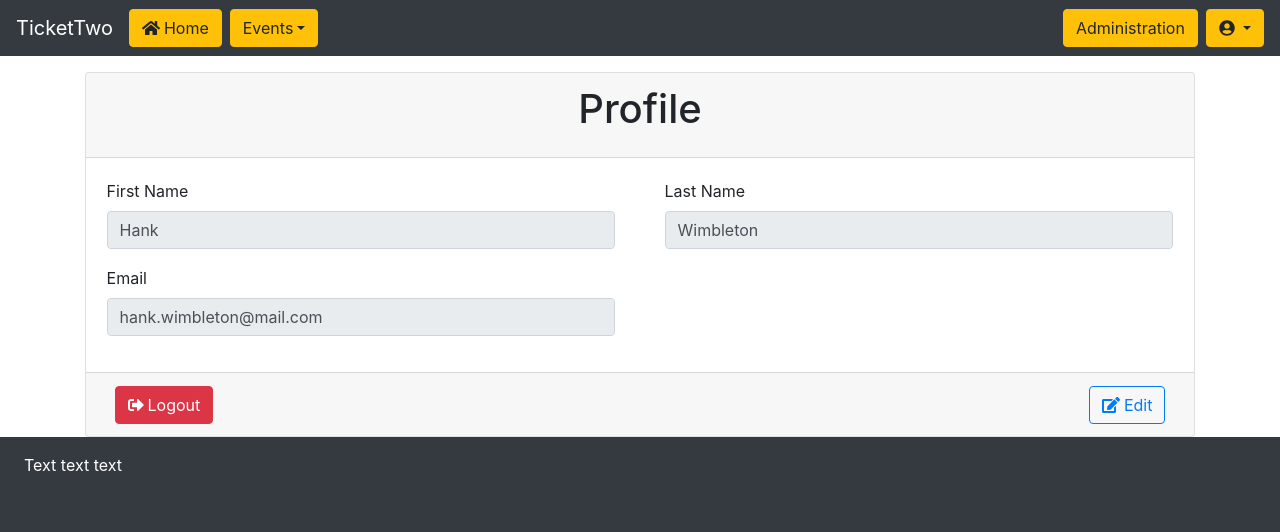
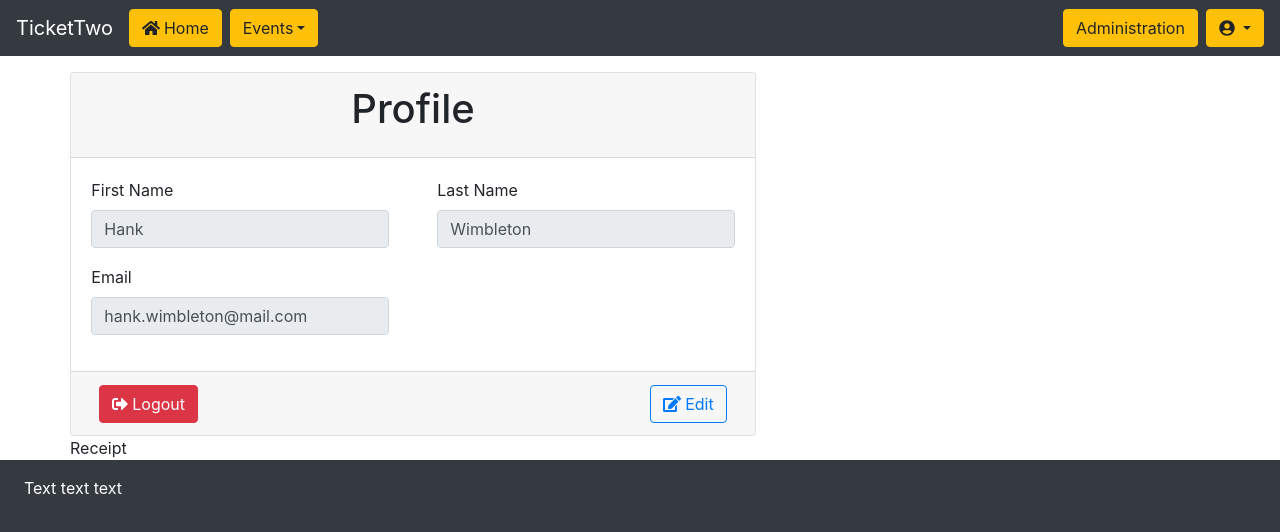
Before and after one commit to oZeroLuck/TicketReact, a React (Create React App) app: page /profile in a window 1280 px wide. Shown: the top 532 px of the page. Built offline with nearby package versions, Linux system fonts and the light colour scheme; data requests are answered from the project's data file; sample sign-in values are in the browser's storage.

Commit message:
Fixed infinite loading on error

```diff
--- a/src/pages/profile-page.js
+++ b/src/pages/profile-page.js
@@ -42,7 +42,8 @@ class ProfilePage extends React.Component {
                     loading: false
                 })
             ).catch(error => this.setState({
-                errorMsg: error.message
+                errorMsg: error.message,
+                loading: false
             }))
         }
     }
@@ -132,6 +133,7 @@ class ProfilePage extends React.Component {
 
     logout() {
         window.sessionStorage.clear()
+        window.sessionStorage.setItem("currentCart", JSON.stringify({tickets: []}))
         this.props.history.push("/homepage")
     }
 
@@ -156,15 +158,22 @@ class ProfilePage extends React.Component {
 
     render() {
         if (this.state.loading) {
-            return <LoadingSpinner/>
+            return <div>
+                <CustomNavbar/>
+                <LoadingSpinner/>
+            </div>
         }
         if (this.state.errorMsg) {
-            return <ErrorPage errCode={this.state.errorMsg}/>
+            return <div>
+                <CustomNavbar/>
+                <ErrorPage errCode={this.state.errorMsg}/>
+            </div>
         }
         return(
             <div className="h-100">
                 <CustomNavbar/>
                 <Container fluid={"sm"} className={"align-content-center mt-3"}>
+                    <Row>
                         <Card>
                             <Card.Header className={"text-center"}>
                                 <Card.Title><h1>Profile</h1></Card.Title>
@@ -234,6 +243,10 @@ class ProfilePage extends React.Component {
                                 </Row>
                             </Card.Footer>
                         </Card>
+                    </Row>
+                    <Row>
+                        Receipt
+                    </Row>
                 </Container>
                 <CustomSnackbar message={this.state.snackMessage}
                                 show={this.state.showSnack}
```
